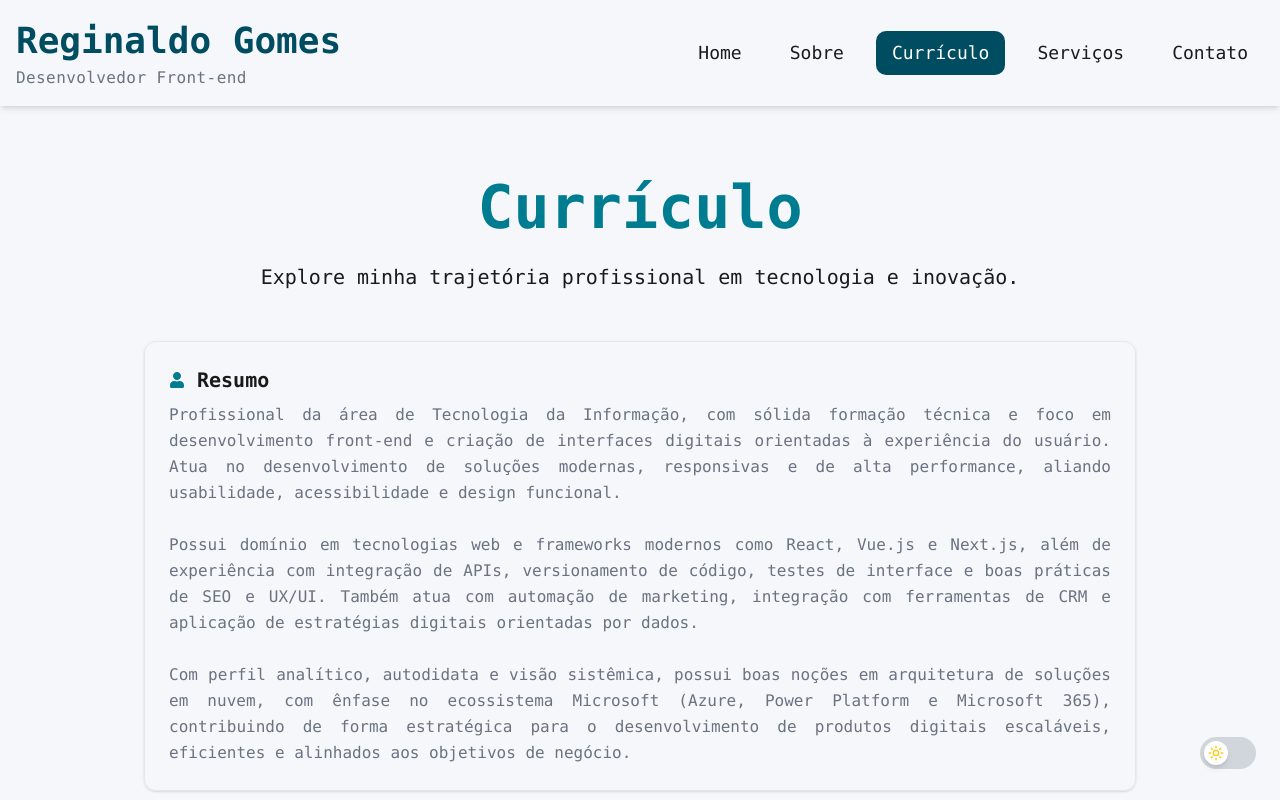
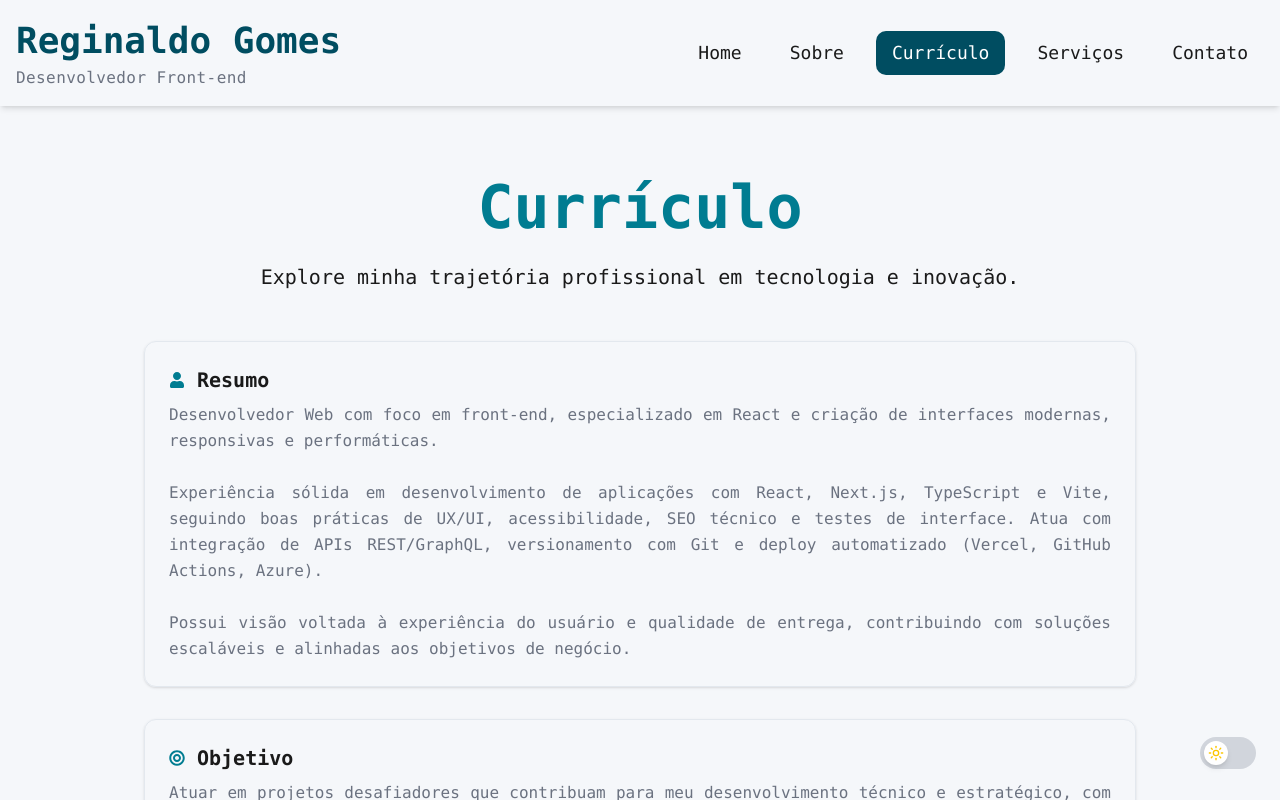
Before and after one commit to reginaldogomes/nextjs-developer-resume, a Next.js app: page /resume in a window 1280 px wide. Shown: the top 800 px of the page. Built offline with nearby package versions, Linux system fonts and the light colour scheme.

Commit message:
refactor: update userData resumo for clarity and relevance in resume page

```diff
--- a/src/app/resume/page.tsx
+++ b/src/app/resume/page.tsx
@@ -19,7 +19,7 @@ const PageHeadData = {
 
 const userData = {
   resumo:
-    'Profissional da área de Tecnologia da Informação, com sólida formação técnica e foco em desenvolvimento front-end e criação de interfaces digitais orientadas à experiência do usuário. Atua no desenvolvimento de soluções modernas, responsivas e de alta performance, aliando usabilidade, acessibilidade e design funcional.\n\nPossui domínio em tecnologias web e frameworks modernos como React, Vue.js e Next.js, além de experiência com integração de APIs, versionamento de código, testes de interface e boas práticas de SEO e UX/UI. Também atua com automação de marketing, integração com ferramentas de CRM e aplicação de estratégias digitais orientadas por dados.\n\nCom perfil analítico, autodidata e visão sistêmica, possui boas noções em arquitetura de soluções em nuvem, com ênfase no ecossistema Microsoft (Azure, Power Platform e Microsoft 365), contribuindo de forma estratégica para o desenvolvimento de produtos digitais escaláveis, eficientes e alinhados aos objetivos de negócio.',
+    'Desenvolvedor Web com foco em front-end, especializado em React e criação de interfaces modernas, responsivas e performáticas.\n\nExperiência sólida em desenvolvimento de aplicações com React, Next.js, TypeScript e Vite, seguindo boas práticas de UX/UI, acessibilidade, SEO técnico e testes de interface. Atua com integração de APIs REST/GraphQL, versionamento com Git e deploy automatizado (Vercel, GitHub Actions, Azure).\n\nPossui visão voltada à experiência do usuário e qualidade de entrega, contribuindo com soluções escaláveis e alinhadas aos objetivos de negócio.',
   objetivo:
     'Atuar em projetos desafiadores que contribuam para meu desenvolvimento técnico e estratégico, com foco em front-end e soluções em nuvem.\n\nBusco oportunidades que promovam evolução contínua e permitam assumir responsabilidades crescentes, incluindo a liderança técnica de times e projetos de alta relevância.',
   experiencia: [
```
